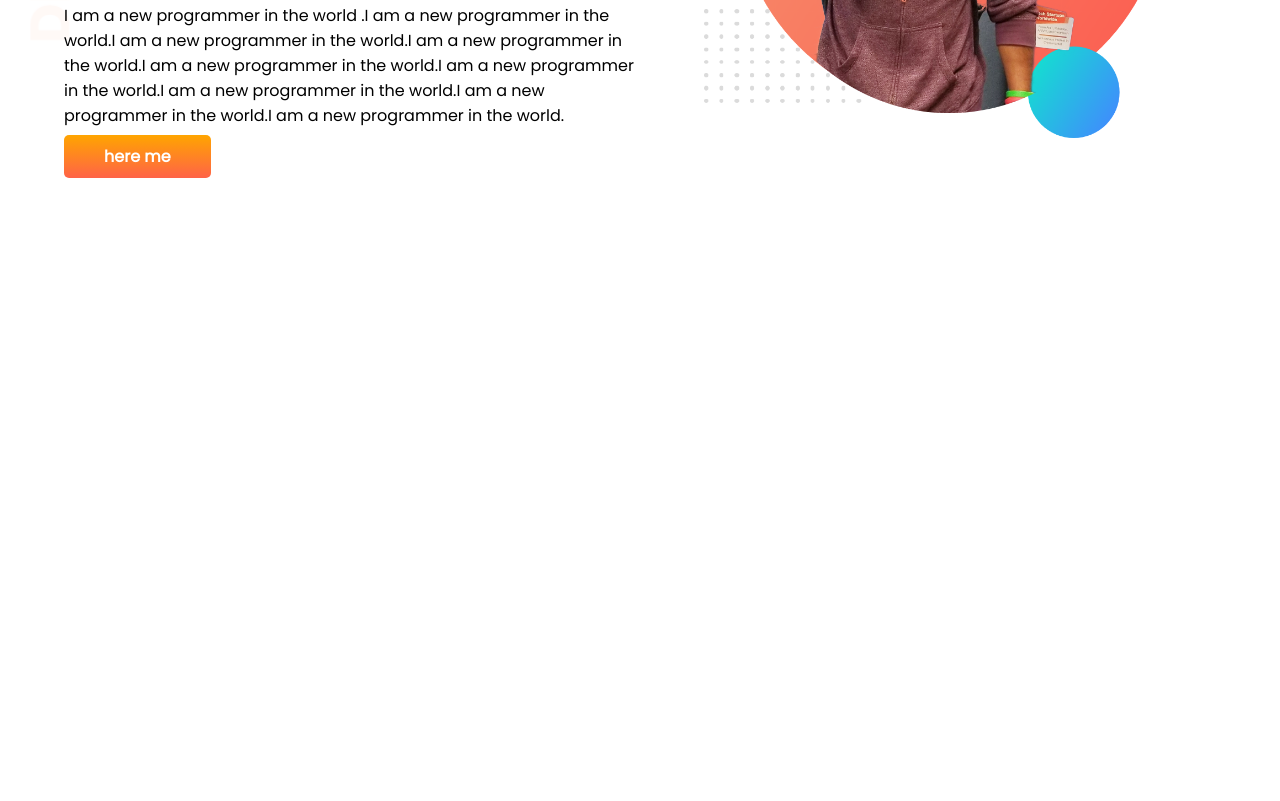
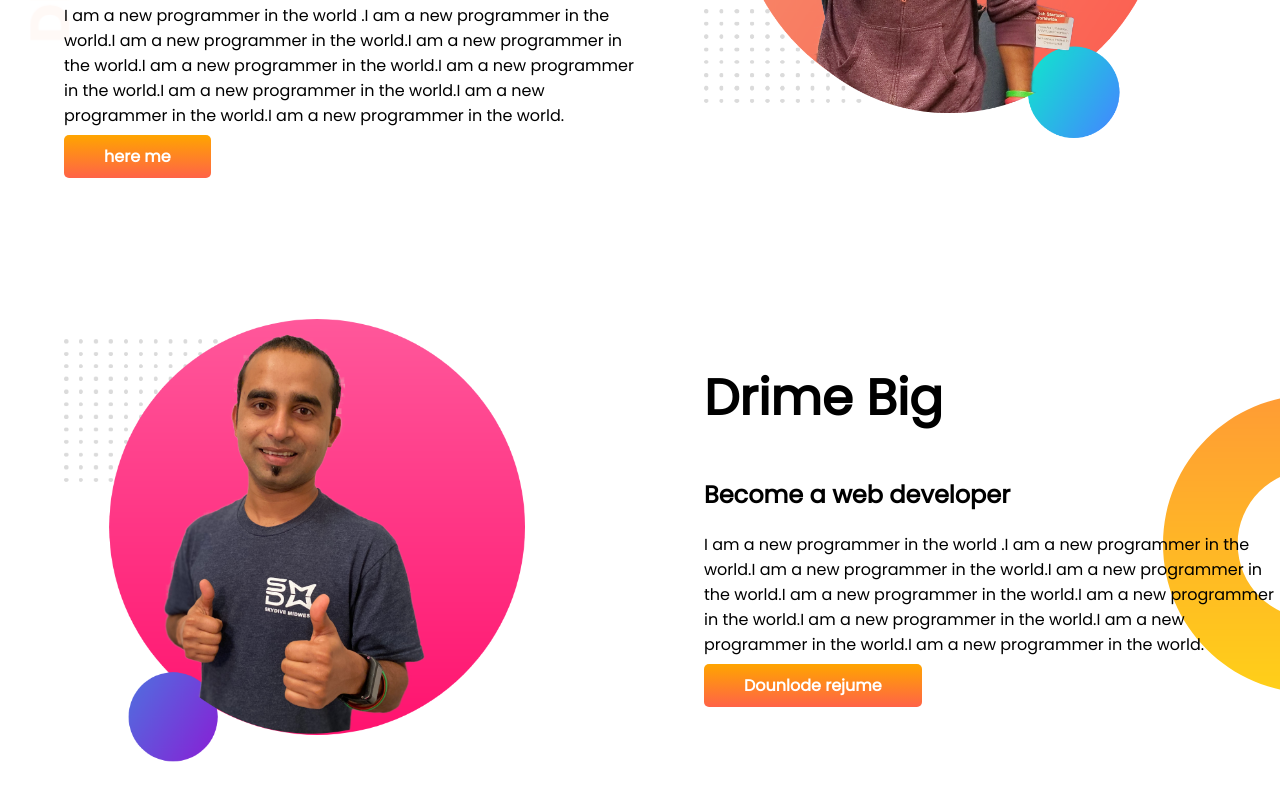
Before and after one commit to mamunur1296/developer-profile, a plain HTML site: page index.html in a window 1280 px wide. Shown: the part 319-1120 px from the top of the page. Before the commit the page ends 800 px from the top, so only its background shows below. Drawn offline with Linux system fonts and the light colour scheme.

Commit message:
commit message

```diff
--- a/index.html
+++ b/index.html
@@ -30,6 +30,23 @@
             <img src="images/jhankar.png" alt="">
         </div>
     </section>
+    <section class="drime-big">
+        <div class="with-haf">
+            <img src="images/jhankar2.png" alt="">
+        </div>
+        <div class="with-haf">
+            <h1>Drime Big</h1>
+            <h2>Become a web developer</h2>
+            <p>I am a new programmer in the world .I am a new programmer in the world.I am a new programmer in the
+                world.I
+                am a new
+                programmer in the world.I am a new programmer in the world.I am a new programmer in the world.I am a new
+                programmer
+                in the world.I am a new programmer in the world.I am a new programmer in the world.</p>
+            <a class="link-baton" target="_blank" href="https://www.facebook.com/roshid.khan.75436531/">Dounlode
+                rejume</a>
+        </div>
+    </section>
 </body>
 
 </html>
--- a/style.css
+++ b/style.css
@@ -13,6 +13,7 @@ h1 {
 
 section {
     display: flex;
+    margin-bottom: 150px;
 }
 
 .with-haf {
@@ -37,3 +38,9 @@ section {
     background-image: url(images/top-banner.png);
     background-repeat: no-repeat;
 }
+
+.drime-big {
+    background-image: url(images/dream-bg.png);
+    background-repeat: no-repeat;
+    background-position: right;
+}
```
